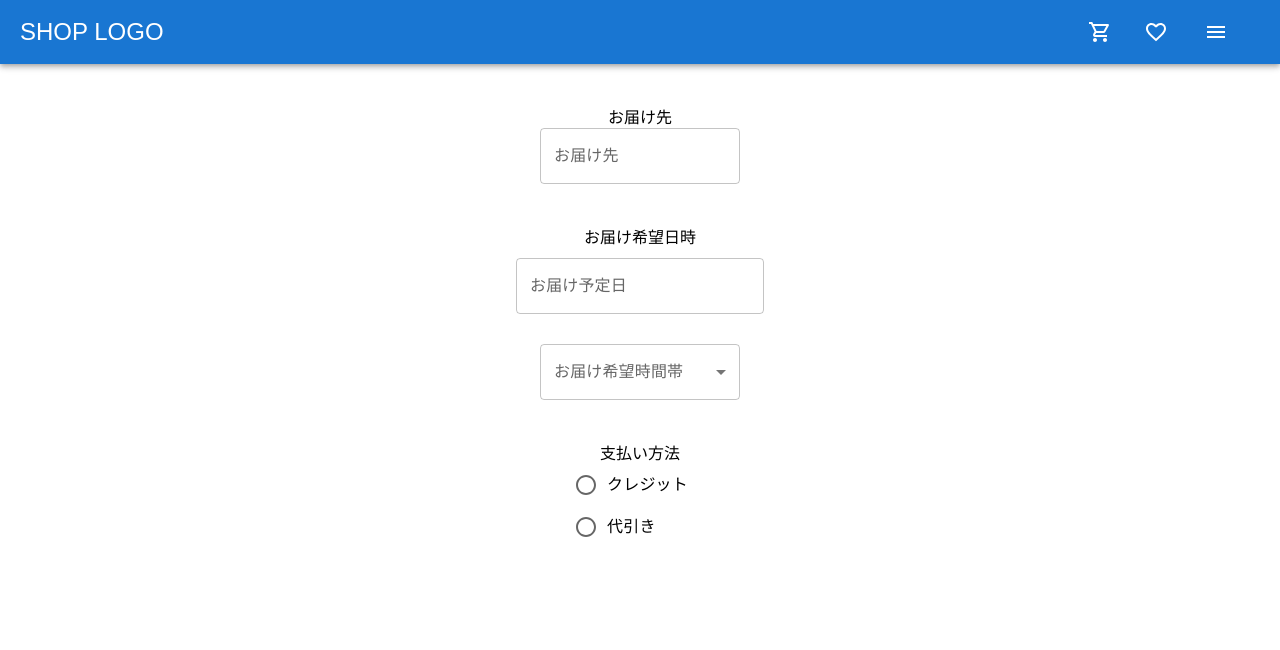
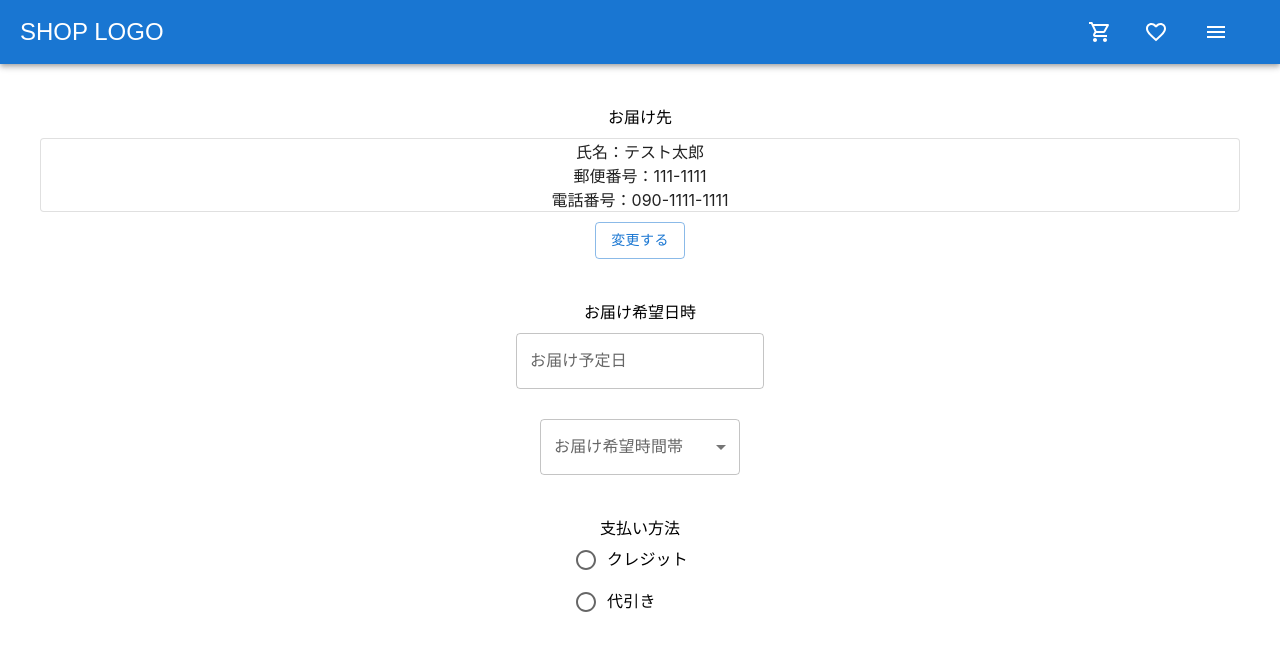
Before and after one commit to Onepiece2424/shampoo_ec_site, a React (Create React App) app in the folder frontend/: page /order in a window 1280 px wide. Shown: the top 650 px of the page. Built offline with nearby package versions, Linux system fonts and the light colour scheme.

Commit message:
feat:仮お届け先の表示

```diff
--- a/frontend/src/components/order/Order.jsx
+++ b/frontend/src/components/order/Order.jsx
@@ -5,6 +5,7 @@ import { renderTextField } from '../modules/renderTextField';
 import DatePickerField from './DatePickerField';
 import TimePickerField from './TimePickerField';
 import renderRadioGroup from './renderRadioGroup';
+import { Button, Card } from '@mui/material';
 
 const Addressee = (props) => {
 
@@ -17,14 +18,13 @@ const Addressee = (props) => {
       <form onSubmit={handleSubmit}>
         <div>
           <div>お届け先</div>
+            <Card variant="outlined" style={{ margin: '10px 40px' }} >
+              <div>氏名：テスト太郎</div>
+              <div>郵便番号：111-1111</div>
+              <div>電話番号：090-1111-1111</div>
+            </Card>
           <div>
-            <Field
-              name="address"
-              component={renderTextField}
-              label="お届け先"
-              placeholder="お届け先を入力してください。"
-              style={{ width: 200 }}
-            />
+            <Button variant="outlined">変更する</Button>
           </div>
         </div>
         <br></br>
```
